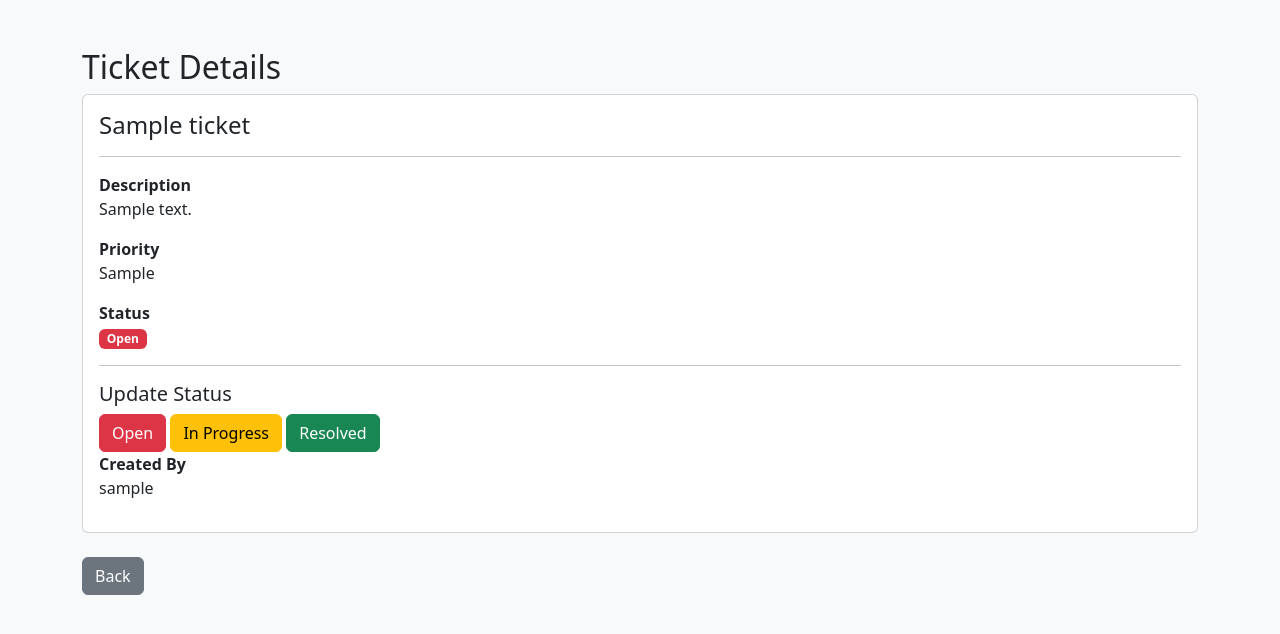
After one commit to laksh-1901/HelpDesk-Pro, a Flask app: page /tickets/1 in a window 1280 px wide. The commit adds this page. Shown: the top 634 px of the page. Run offline with Flask 3, Linux system fonts and the light colour scheme; a user stored in the database is signed in; tables that the repository leaves empty hold one stand-in row (values such as "Sample post").

Commit message:
Add ticket status management

```diff
--- a/routes/tickets.py
+++ b/routes/tickets.py
@@ -18,6 +18,45 @@ def my_tickets():
         "tickets.html",
         tickets=tickets_list
     )
+
+@tickets.route("/tickets/<int:ticket_id>")
+@login_required
+def view_ticket(ticket_id):
+
+    ticket = Ticket.query.get_or_404(ticket_id)
+
+    if ticket.user_id != current_user.id:
+        flash("Unauthorized access.")
+        return redirect(url_for("tickets.my_tickets"))
+
+    return render_template(
+        "ticket_details.html",
+        ticket=ticket
+    )
+
+@tickets.route("/tickets/<int:ticket_id>/status/<status>")
+@login_required
+def update_status(ticket_id, status):
+
+    ticket = Ticket.query.get_or_404(ticket_id)
+
+    if ticket.user_id != current_user.id:
+        flash("Unauthorized access.")
+        return redirect(url_for("tickets.my_tickets"))
+
+    allowed = ["Open", "In Progress", "Resolved"]
+
+    if status not in allowed:
+        flash("Invalid status.")
+        return redirect(url_for("tickets.view_ticket", ticket_id=ticket.id))
+
+    ticket.status = status
+
+    db.session.commit()
+
+    flash("Ticket updated successfully!")
+
+    return redirect(url_for("tickets.view_ticket", ticket_id=ticket.id))
 
 @tickets.route("/tickets/create", methods=["GET", "POST"])
 @login_required
--- /dev/null
+++ b/templates/ticket_details.html
@@ -0,0 +1,93 @@
+{% extends "base.html" %}
+
+{% block content %}
+
+<h2>Ticket Details</h2>
+
+<div class="card">
+
+<div class="card-body">
+
+<h4>{{ ticket.title }}</h4>
+
+<hr>
+
+<p>
+<strong>Description</strong><br>
+{{ ticket.description }}
+</p>
+
+<p>
+<strong>Priority</strong><br>
+{{ ticket.priority }}
+</p>
+
+<p>
+
+<strong>Status</strong>
+
+<br>
+
+{% if ticket.status == "Open" %}
+<span class="badge bg-danger">Open</span>
+
+{% elif ticket.status == "In Progress" %}
+<span class="badge bg-warning text-dark">
+In Progress
+</span>
+
+{% else %}
+<span class="badge bg-success">
+Resolved
+</span>
+
+{% endif %}
+
+</p>
+
+<hr>
+
+<h5>Update Status</h5>
+
+<a href="{{ url_for('tickets.update_status',
+ticket_id=ticket.id,
+status='Open') }}"
+class="btn btn-danger">
+
+Open
+
+</a>
+
+<a href="{{ url_for('tickets.update_status',
+ticket_id=ticket.id,
+status='In Progress') }}"
+class="btn btn-warning">
+
+In Progress
+
+</a>
+
+<a href="{{ url_for('tickets.update_status',
+ticket_id=ticket.id,
+status='Resolved') }}"
+class="btn btn-success">
+
+Resolved
+
+</a>
+<p>
+<strong>Created By</strong><br>
+{{ current_user.username }}
+</p>
+
+</div>
+
+</div>
+
+<br>
+
+<a href="{{ url_for('tickets.my_tickets') }}" class="btn btn-secondary">
+Back
+</a>
+
+{% endblock %}
--- a/templates/tickets.html
+++ b/templates/tickets.html
@@ -30,7 +30,11 @@
 
 <td>{{ ticket.id }}</td>
 
-<td>{{ ticket.title }}</td>
+<td>
+    <a href="{{ url_for('tickets.view_ticket', ticket_id=ticket.id) }}">
+        {{ ticket.title }}
+    </a>
+</td>
 
 <td>{{ ticket.priority }}</td>
 
```
